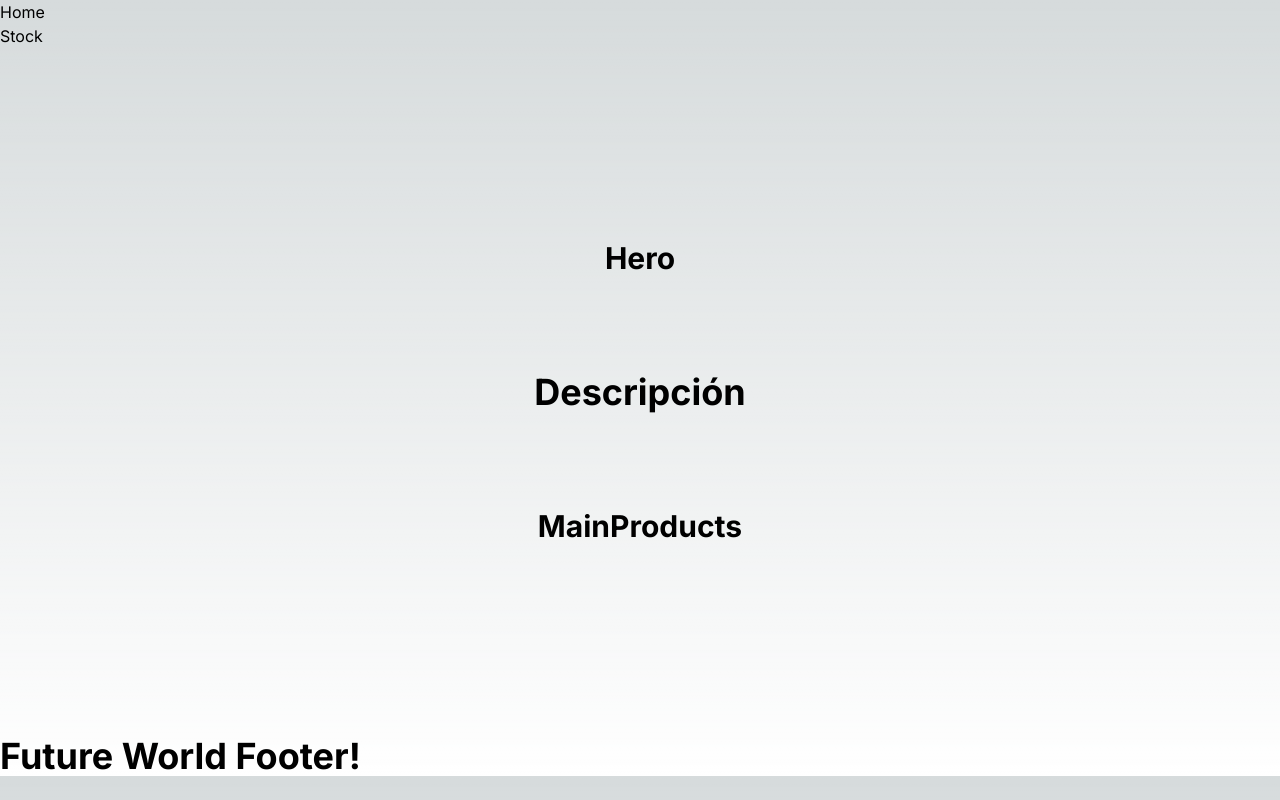
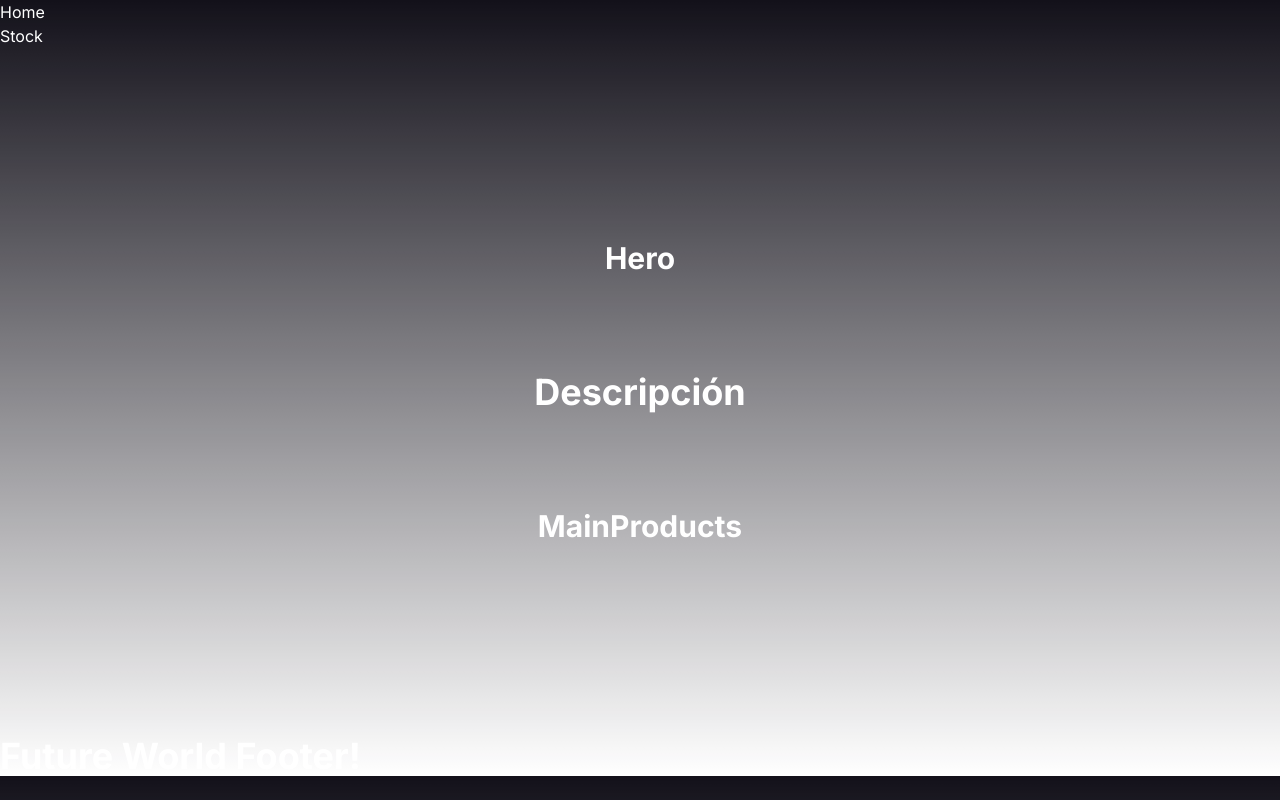
Before and after one commit to Delta27222/22-Curso-Nextjs_V14, a Next.js app: page / in a window 1280 px wide. Built offline with nearby package versions, Linux system fonts and the light colour scheme.

Commit message:
Update body class in layout component

```diff
--- a/src/app/layout.tsx
+++ b/src/app/layout.tsx
@@ -12,7 +12,7 @@ export default function RootLayout({
 }>) {
   return (
     <html lang="en">
-      <body className={inter.className}>
+      <body className={`${inter.className} m-0 p-0 bg-primary text-colorT`}>
         <Header />
         {children}
         <Footer />
```
